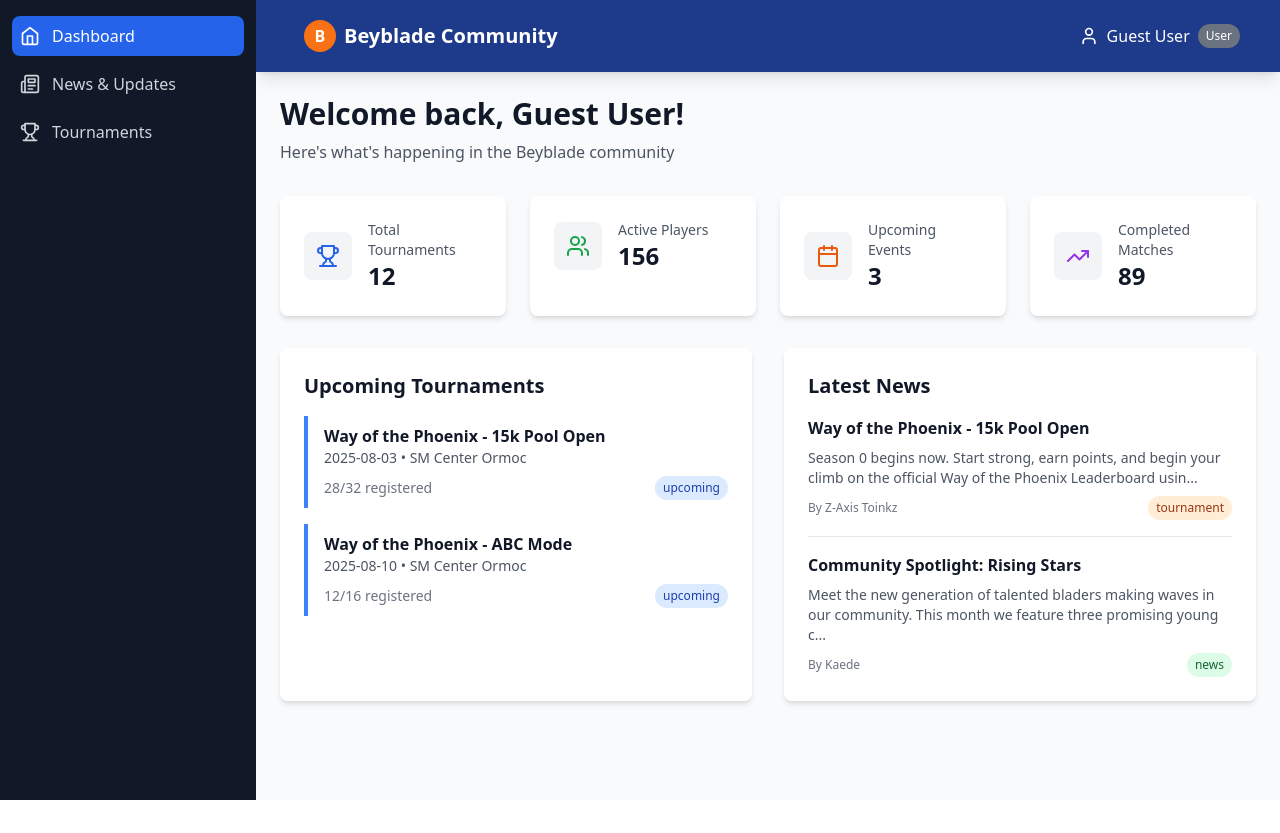
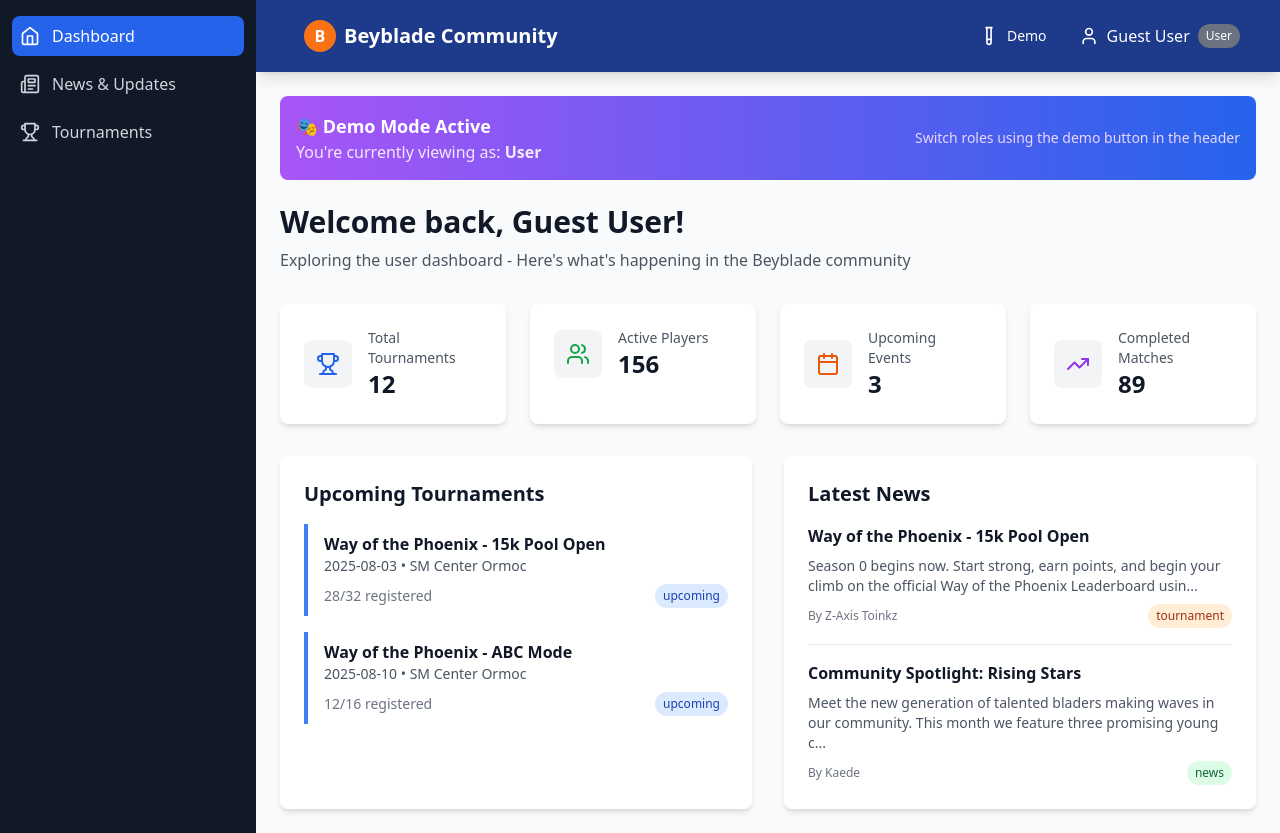
Before and after one commit to Jedynsay/obc-website, a React (Vite) app: page / in a window 1280 px wide. Before the commit the page ends 800 px from the top, so only its background shows below. Built offline with nearby package versions, Linux system fonts and the light colour scheme.

Commit message:
Add Demo Role Switching Feature

```diff
--- /dev/null
+++ b/src/components/Auth/DeveloperLogin.tsx
@@ -0,0 +1,60 @@
+import React from 'react';
+import { useAuth } from '../../context/AuthContext';
+
+export function DeveloperLogin() {
+  const { updateUserRole } = useAuth();
+
+  const demoRoles = [
+    { role: 'user' as const, label: 'User', description: 'Basic user with tournament participation access', color: 'bg-gray-500' },
+    { role: 'technical_officer' as const, label: 'Technical Officer', description: 'Can view analytics and manage matches', color: 'bg-blue-500' },
+    { role: 'admin' as const, label: 'Admin', description: 'Can manage tournaments and users', color: 'bg-red-500' },
+    { role: 'developer' as const, label: 'Developer', description: 'Full system access including database', color: 'bg-purple-500' }
+  ];
+
+  const handleDemoLogin = (role: 'user' | 'technical_officer' | 'admin' | 'developer') => {
+    updateUserRole(role);
+  };
+
+  return (
+    <div className="space-y-4">
+      <div className="text-center mb-6">
+        <h3 className="text-lg font-semibold text-gray-900 mb-2">Demo Mode</h3>
+        <p className="text-sm text-gray-600">
+          Select a role to demo the system with different permission levels
+        </p>
+      </div>
+
+      <div className="grid grid-cols-1 gap-3">
+        {demoRoles.map((demo) => (
+          <button
+            key={demo.role}
+            onClick={() => handleDemoLogin(demo.role)}
+            className="text-left p-4 border border-gray-200 rounded-lg hover:border-blue-300 hover:bg-blue-50 transition-colors group"
+          >
+            <div className="flex items-center space-x-3">
+              <div className={`w-3 h-3 rounded-full ${demo.color}`}></div>
+              <div className="flex-1">
+                <div className="font-medium text-gray-900 group-hover:text-blue-700">
+                  Demo as {demo.label}
+                </div>
+                <div className="text-sm text-gray-600 mt-1">
+                  {demo.description}
+                </div>
+              </div>
+            </div>
+          </button>
+        ))}
+      </div>
+
+      <div className="mt-6 p-3 bg-yellow-50 border border-yellow-200 rounded-lg">
+        <div className="flex items-start">
+          <div className="text-yellow-600 mr-2">⚠️</div>
+          <div className="text-sm text-yellow-800">
+            <strong>Demo Mode:</strong> This is for demonstration purposes only.
+            In demo mode, you're using a guest account with simulated permissions.
+          </div>
+        </div>
+      </div>
+    </div>
+  );
+}
--- a/src/components/Auth/LoginForm.tsx
+++ b/src/components/Auth/LoginForm.tsx
@@ -8,7 +8,7 @@ export function LoginForm() {
   const [password, setPassword] = useState('');
   const [error, setError] = useState('');
   const [loading, setLoading] = useState(false);
-  const [currentView, setCurrentView] = useState<'login' | 'signup' | 'dev'>('login');
+  const [currentView, setCurrentView] = useState<'login' | 'signup' | 'demo'>('login');
   const { login } = useAuth();
 
   const handleSubmit = async (e: React.FormEvent) => {
@@ -27,6 +27,32 @@ export function LoginForm() {
     return <SignupForm onBackToLogin={() => setCurrentView('login')} />;
   }
 
+  if (currentView === 'demo') {
+    return (
+      <div className="min-h-screen bg-gradient-to-br from-blue-900 via-blue-800 to-orange-600 flex items-center justify-center px-4">
+        <div className="max-w-md w-full bg-white rounded-lg shadow-xl p-8">
+          <div className="text-center mb-8">
+            <div className="w-16 h-16 bg-orange-500 rounded-full flex items-center justify-center mx-auto mb-4">
+              <span className="text-white text-2xl font-bold">B</span>
+            </div>
+            <h2 className="text-2xl font-bold text-gray-900">Demo Portal</h2>
+            <p className="text-gray-600 mt-2">Experience different user roles</p>
+          </div>
+
+          <DeveloperLogin />
+
+          <div className="mt-6 text-center">
+            <button
+              onClick={() => setCurrentView('login')}
+              className="text-blue-600 hover:text-blue-800 text-sm underline"
+            >
+              ← Back to Login
+            </button>
+          </div>
+        </div>
+      </div>
+    );
+  }
   return (
     <div className="min-h-screen bg-gradient-to-br from-blue-900 via-blue-800 to-orange-600 flex items-center justify-center px-4">
       <div className="max-w-md w-full bg-white rounded-lg shadow-xl p-8">
@@ -97,12 +123,19 @@ export function LoginForm() {
             >
               Create New Account
             </button>
+
+            <button
+              onClick={() => setCurrentView('demo')}
+              className="w-full flex justify-center py-2 px-4 border border-purple-300 rounded-md shadow-sm text-sm font-medium text-purple-700 bg-purple-50 hover:bg-purple-100 focus:outline-none focus:ring-2 focus:ring-offset-2 focus:ring-purple-500"
+            >
+              Demo Different Roles
+            </button>
           </div>
         </div>
 
         <div className="mt-6 text-center">
           <p className="text-xs text-gray-500">
-            Create an account to participate in tournaments and save your progress.
+            Create an account to participate in tournaments, or try the demo to explore features.
           </p>
         </div>
       </div>
--- a/src/components/Layout/Header.tsx
+++ b/src/components/Layout/Header.tsx
@@ -1,5 +1,5 @@
 import React, { useState } from 'react';
-import { Menu, X, User, LogOut, Settings } from 'lucide-react';
+import { Menu, X, User, LogOut, Settings, TestTube } from 'lucide-react';
 import { useAuth } from '../../context/AuthContext';
 
 interface HeaderProps {
@@ -10,6 +10,7 @@ interface HeaderProps {
 export function Header({ onMenuToggle, isMenuOpen }: HeaderProps) {
   const { user, logout, updateUserRole } = useAuth();
   const [showUserMenu, setShowUserMenu] = useState(false);
+  const [showDemoMenu, setShowDemoMenu] = useState(false);
 
   const getRoleColor = (role: string) => {
     switch (role) {
@@ -20,6 +21,17 @@ export function Header({ onMenuToggle, isMenuOpen }: HeaderProps) {
     }
   };
 
+  const demoRoles = [
+    { role: 'user' as const, label: 'User', color: 'bg-gray-500' },
+    { role: 'technical_officer' as const, label: 'Technical Officer', color: 'bg-blue-500' },
+    { role: 'admin' as const, label: 'Admin', color: 'bg-red-500' },
+    { role: 'developer' as const, label: 'Developer', color: 'bg-purple-500' }
+  ];
+
+  const handleDemoRoleChange = (role: 'user' | 'technical_officer' | 'admin' | 'developer') => {
+    updateUserRole(role);
+    setShowDemoMenu(false);
+  };
   return (
     <header className="bg-blue-900 text-white shadow-lg">
       <div className="max-w-7xl mx-auto px-4 sm:px-6 lg:px-8">
@@ -41,6 +53,42 @@ export function Header({ onMenuToggle, isMenuOpen }: HeaderProps) {
 
           {user && (
             <div className="flex items-center space-x-4">
+              {/* Demo Role Switcher - only show for guest users */}
+              {user.id.startsWith('guest-') && (
+                <div className="relative">
+                  <button
+                    onClick={() => setShowDemoMenu(!showDemoMenu)}
+                    className="flex items-center space-x-2 p-2 rounded-md hover:bg-blue-800 transition-colors"
+                    title="Switch Demo Role"
+                  >
+                    <TestTube size={20} />
+                    <span className="hidden sm:block text-sm">Demo</span>
+                  </button>
+
+                  {showDemoMenu && (
+                    <div className="absolute right-0 mt-2 w-56 bg-white text-gray-800 rounded-md shadow-lg z-50">
+                      <div className="py-1">
+                        <div className="px-4 py-2 border-b">
+                          <p className="font-medium text-sm">Switch Demo Role</p>
+                          <p className="text-xs text-gray-600">Current: {user.role.replace('_', ' ')}</p>
+                        </div>
+                        {demoRoles.map((demo) => (
+                          <button
+                            key={demo.role}
+                            onClick={() => handleDemoRoleChange(demo.role)}
+                            className={`w-full text-left px-4 py-2 hover:bg-gray-100 flex items-center space-x-2 ${
+                              user.role === demo.role ? 'bg-blue-50 text-blue-700' : ''
+                            }`}
+                          >
+                            <div className={`w-2 h-2 rounded-full ${demo.color}`}></div>
+                            <span className="text-sm">{demo.label}</span>
+                          </button>
+                        ))}
+                      </div>
+                    </div>
+                  )}
+                </div>
+              )}
               {/* User Menu */}
               <div className="relative">
                 <button
@@ -60,6 +108,9 @@ export function Header({ onMenuToggle, isMenuOpen }: HeaderProps) {
                       <div className="px-4 py-2 border-b">
                         <p className="font-medium">{user.username}</p>
                         <p className="text-sm text-gray-600">{user.email}</p>
+                        {user.id.startsWith('guest-') && (
+                          <p className="text-xs text-purple-600 font-medium">Demo Mode</p>
+                        )}
                       </div>
                       <button className="w-full text-left px-4 py-2 hover:bg-gray-100 flex items-center space-x-2">
                         <Settings size={16} />
@@ -70,7 +121,7 @@ export function Header({ onMenuToggle, isMenuOpen }: HeaderProps) {
                         className="w-full text-left px-4 py-2 hover:bg-gray-100 flex items-center space-x-2 text-red-600"
                       >
                         <LogOut size={16} />
-                        <span>Logout</span>
+                        <span>{user.id.startsWith('guest-') ? 'Exit Demo' : 'Logout'}</span>
                       </button>
                     </div>
                   </div>
@@ -80,6 +131,17 @@ export function Header({ onMenuToggle, isMenuOpen }: HeaderProps) {
           )}
         </div>
       </div>
+
+      {/* Click outside handlers */}
+      {(showUserMenu || showDemoMenu) && (
+        <div
+          className="fixed inset-0 z-30"
+          onClick={() => {
+            setShowUserMenu(false);
+            setShowDemoMenu(false);
+          }}
+        />
+      )}
     </header>
   );
 }
--- a/src/components/Views/Dashboard.tsx
+++ b/src/components/Views/Dashboard.tsx
@@ -17,11 +17,34 @@ export function Dashboard() {
 
   return (
     <div className="p-6 max-w-7xl mx-auto">
+      {/* Demo Mode Banner */}
+      {user?.id.startsWith('guest-') && (
+        <div className="mb-6 bg-gradient-to-r from-purple-500 to-blue-600 text-white rounded-lg p-4">
+          <div className="flex items-center justify-between">
+            <div>
+              <h3 className="font-bold text-lg">🎭 Demo Mode Active</h3>
+              <p className="text-purple-100">
+                You're currently viewing as: <span className="font-semibold capitalize">{user.role.replace('_', ' ')}</span>
+              </p>
+            </div>
+            <div className="text-right">
+              <p className="text-sm text-purple-200">
+                Switch roles using the demo button in the header
+              </p>
+            </div>
+          </div>
+        </div>
+      )}
       <div className="mb-8">
         <h1 className="text-3xl font-bold text-gray-900 mb-2">
           Welcome back, {user?.username}!
         </h1>
-        <p className="text-gray-600">Here's what's happening in the Beyblade community</p>
+        <p className="text-gray-600">
+          {user?.id.startsWith('guest-')
+            ? `Exploring the ${user.role.replace('_', ' ')} dashboard - Here's what's happening in the Beyblade community`
+            : "Here's what's happening in the Beyblade community"
+          }
+        </p>
       </div>
 
       {/* Stats Grid */}
--- a/src/context/AuthContext.tsx
+++ b/src/context/AuthContext.tsx
@@ -121,7 +121,14 @@ export function AuthProvider({ children }: { children: ReactNode }) {
 
   const logout = async (): Promise<void> => {
     await supabase.auth.signOut();
-    // After signout, the auth state change listener will handle signing in anonymously
+    // After signout, create a new guest user
+    setUser({
+      id: 'guest-' + crypto.randomUUID(),
+      username: 'Guest User',
+      email: '',
+      role: 'user',
+      joinedDate: new Date().toISOString()
+    });
   };
 
   const updateUserRole = (role: User['role']) => {
```
